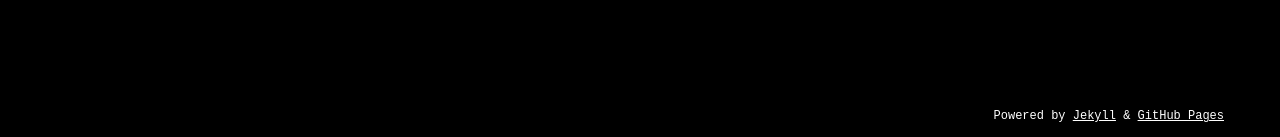
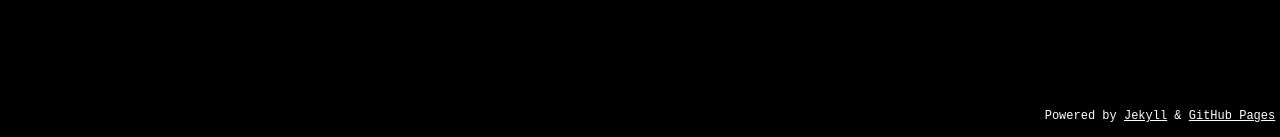
Before and after one commit to wearerandom/wearerandom.github.io, a Jekyll site: the page built from index.html, in a window 1280 px wide. Shown: the part 760-897 px from the top of the page. Built offline with Jekyll 4.4.1, drawn with Linux system fonts in a browser that asks for light colours.

Commit message:
Update _styles.scss

```diff
--- a/_sass/_styles.scss
+++ b/_sass/_styles.scss
@@ -30,7 +30,7 @@ body.wrap{
     .footer {
         position:absolute;
         bottom:0;
-        width:95%;
+        width:99%;
         ul {
             text-align: right;
             li {
```
